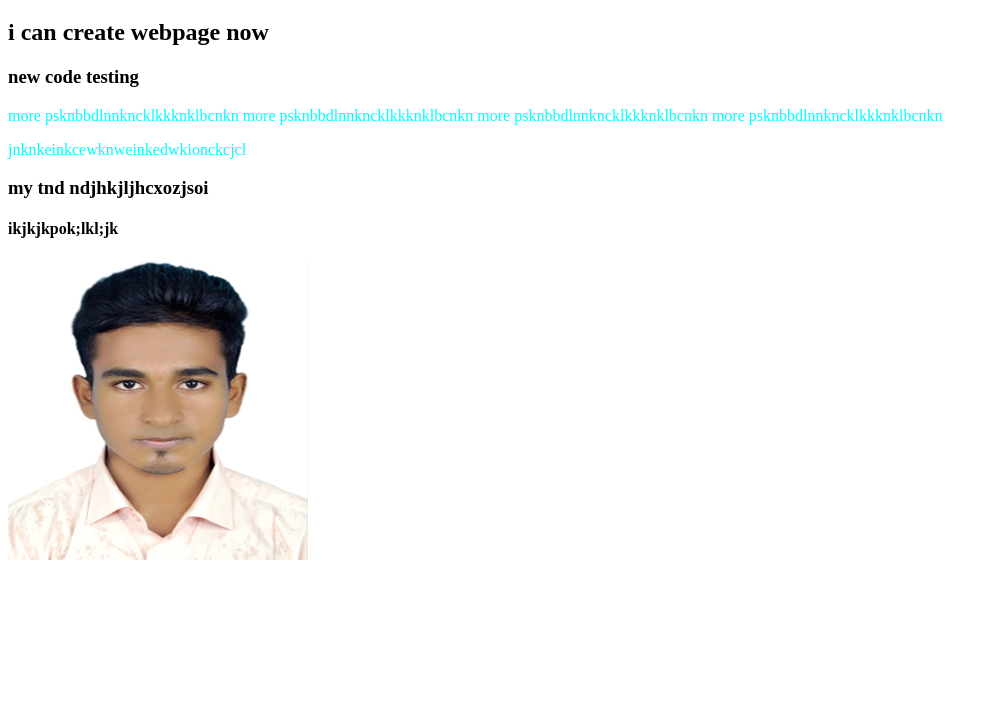
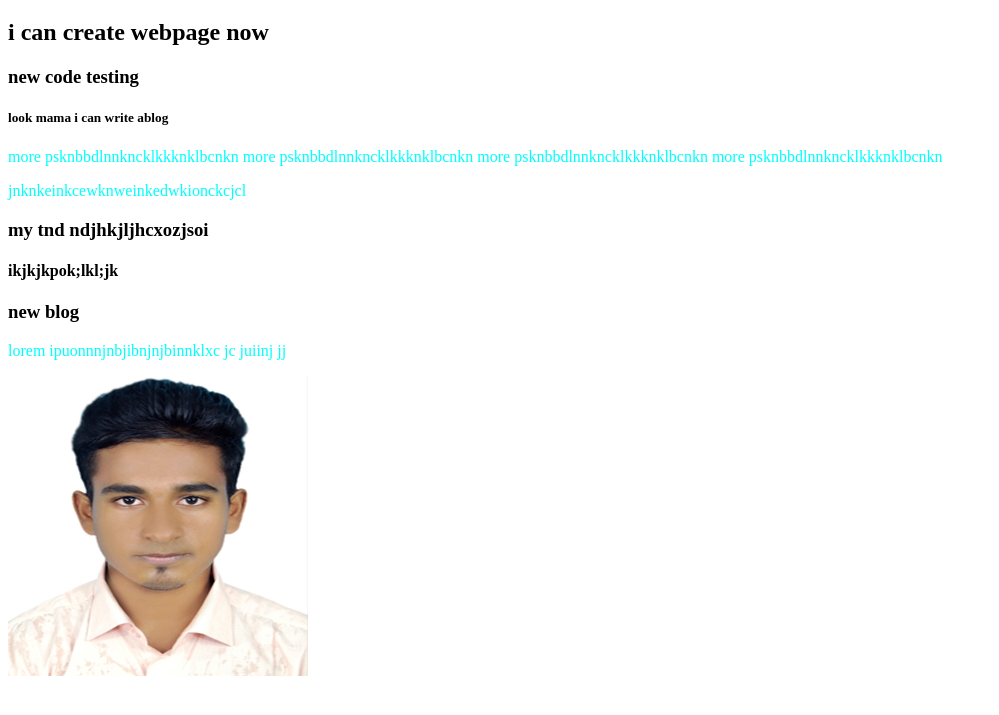
Before and after one commit to shoebbint/my-second-repo, a plain HTML site: page index.html in a window 1280 px wide. Shown: the part 61-776 px from the top of the page, without its empty margins (0-999 px from the left). Drawn offline with Linux system fonts and the light colour scheme.

Commit message:
new lekha added

```diff
--- a/index.html
+++ b/index.html
@@ -11,10 +11,15 @@
     <h1>I can push to github</h1>
     <h2> i can create webpage now</h2>
     <h3>new code testing</h3>
+    <h5>look mama i can write ablog</h5>
     <p>more psknbbdlnnkncklkkknklbcnkn more psknbbdlnnkncklkkknklbcnkn more psknbbdlnnkncklkkknklbcnkn more psknbbdlnnkncklkkknklbcnkn</p>
     <p>jnknkeinkcewknweinkedwkionckcjcl</p>
     <h3>my tnd ndjhkjljhcxozjsoi</h3>
     <h4>ikjkjkpok;lkl;jk</h4>
+    <div>
+        <h3>new blog</h3>
+        <p>lorem ipuonnnjnbjibnjnjbinnklxc jc juiinj  jj</p>
+    </div>
     <img src="pic-300x300.jpg" alt="amr pic">
 
 </body>
```
